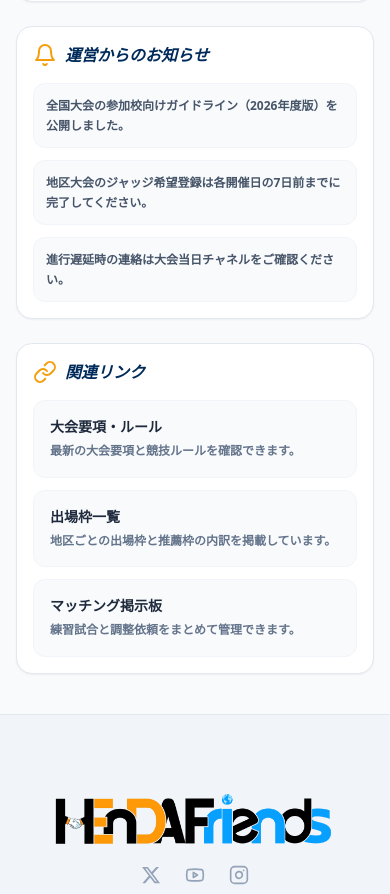
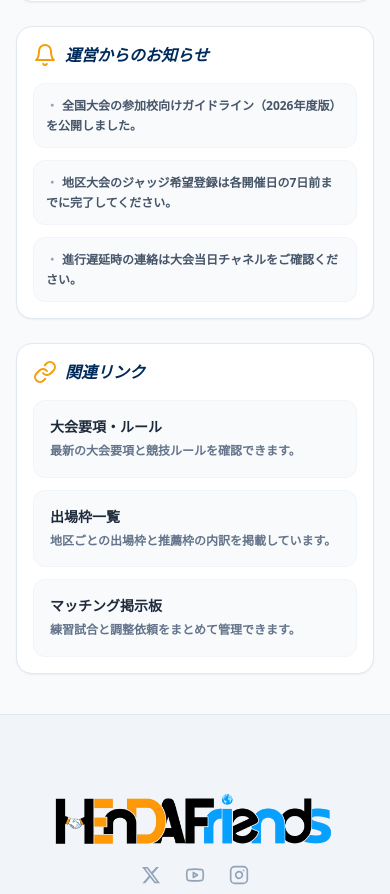
Before and after one commit to totototetete/demo-website, a Next.js app: page /dashboard in a window 390 px wide. Shown: the part 1334-2228 px from the top of the page. Built offline with nearby package versions, Linux system fonts and the light colour scheme.

Commit message:
fix: restore notice bullet marker in dashboard mobile cards
Agent-Logs-Url: https://github.com/totototetete/demo-website/sessions/25de763d-4fe2-4276-9571-aa6963da8448

Co-authored-by: totototetete <242939498+totototetete@users.noreply.github.com>

```diff
--- a/app/dashboard/page.tsx
+++ b/app/dashboard/page.tsx
@@ -108,6 +108,7 @@ export default function DashboardPage() {
                     key={notice}
                     className="rounded-xl border border-slate-100 bg-slate-50 p-3 text-xs font-bold leading-relaxed text-slate-600 sm:text-sm"
                   >
+                    <span className="mr-1 text-slate-400" aria-hidden="true">・</span>
                     {notice}
                   </li>
                 ))}
```
